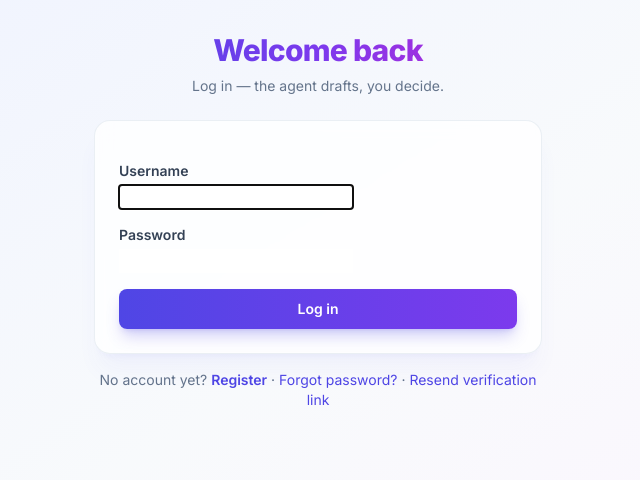
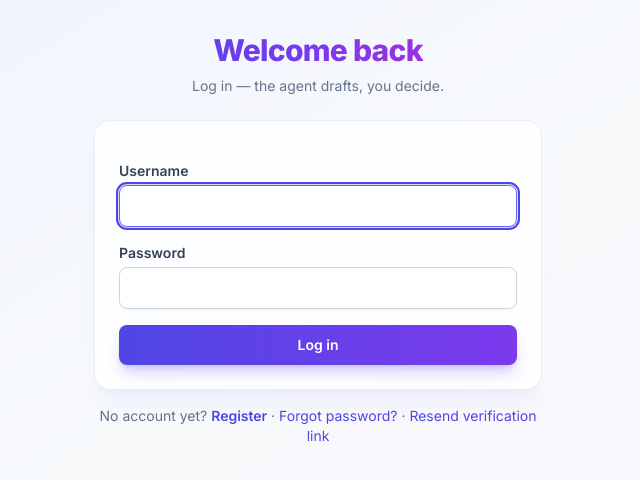
Before and after one commit to rodolfo-dechiara/applyagent, a Django app: a page that uses core/templates/base.html in a window 1280 px wide. Shown: the part 57-537 px from the top of the page, without its empty margins (322-962 px from the left). Run offline with Django 5.2, Linux system fonts and the light colour scheme; some libraries are stand-ins or nearby versions.

Commit message:
fix(ui): full-width inputs with visible focus outline; navbar title left / actions right
Global CSS in base.html styles every form control (Django auth forms carry no
Tailwind classes): width 100%, rounded, and a clear indigo outline on :focus.
Navbar alignment (logo left, login/register right) locked by a test.

Generated by Mistral Vibe.
Co-Authored-By: Mistral Vibe <vibe@mistral.ai>

```diff
--- a/core/templates/base.html
+++ b/core/templates/base.html
@@ -23,6 +23,43 @@
       }
       ::selection {
         background: #c7d2fe;
+      }
+      /* All form controls (including Django's auth forms, whose widgets carry no
+         Tailwind classes) fill their container and get a visible focus outline. */
+      input[type="text"],
+      input[type="password"],
+      input[type="email"],
+      input[type="url"],
+      input[type="number"],
+      textarea,
+      select {
+        width: 100%;
+        border-radius: 0.5rem;
+        border: 1px solid #cbd5e1;
+        background: rgba(255, 255, 255, 0.9);
+        padding: 0.625rem 0.75rem;
+        font-size: 0.875rem;
+        line-height: 1.25rem;
+        color: #0f172a;
+        box-shadow: 0 1px 2px rgba(15, 23, 42, 0.05);
+        transition:
+          border-color 0.15s,
+          box-shadow 0.15s;
+      }
+      textarea {
+        min-height: 6rem;
+      }
+      input:focus,
+      textarea:focus,
+      select:focus {
+        outline: 2px solid #4f46e5;
+        outline-offset: 1px;
+        border-color: #6366f1;
+        box-shadow: 0 0 0 3px rgba(99, 102, 241, 0.25);
+      }
+      input::placeholder,
+      textarea::placeholder {
+        color: #94a3b8;
       }
     </style>
   </head>
```
Also changed, not shown: core/tests/test_ui.py (+21 -0 lines).
